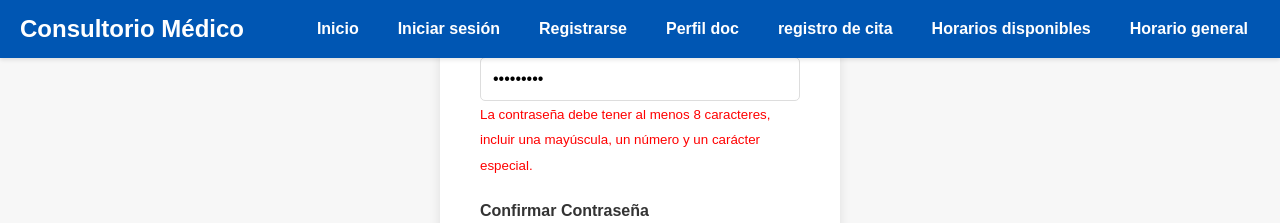
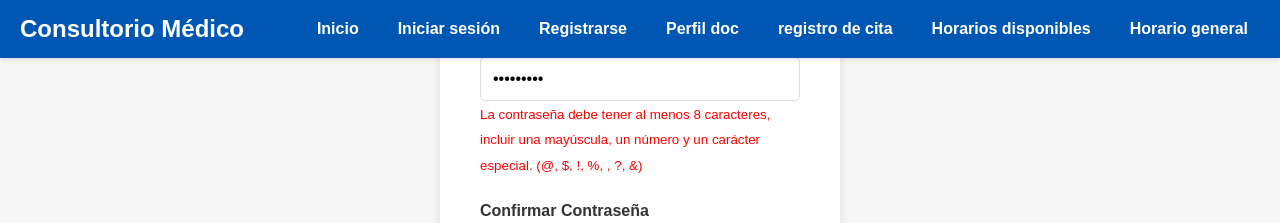
Before and after one commit to JeffersonDaviid/Citas-medicas, an Angular app: page /registro in a window 1280 px wide. Both pictures are taken after typing "Sample", "Sample", "2020-01-15", "Sample", "name@example.com", "Sample123" into the empty fields and a click on the button "Registrarse". Shown: the part 708-931 px from the top of the page. Built offline with nearby package versions, Linux system fonts and the light colour scheme.

Commit message:
Update registro-usuario.component.html

```diff
--- a/src/app/components/registro-usuario/registro-usuario.component.html
+++ b/src/app/components/registro-usuario/registro-usuario.component.html
@@ -80,7 +80,7 @@
         />
         <small *ngIf="submitted && registerForm.get('password')?.invalid">
           La contraseña debe tener al menos 8 caracteres, incluir una mayúscula,
-          un número y un carácter especial.
+          un número y un carácter especial. (@, $, !, %, , ?, &)
         </small>
       </div>
 
```
